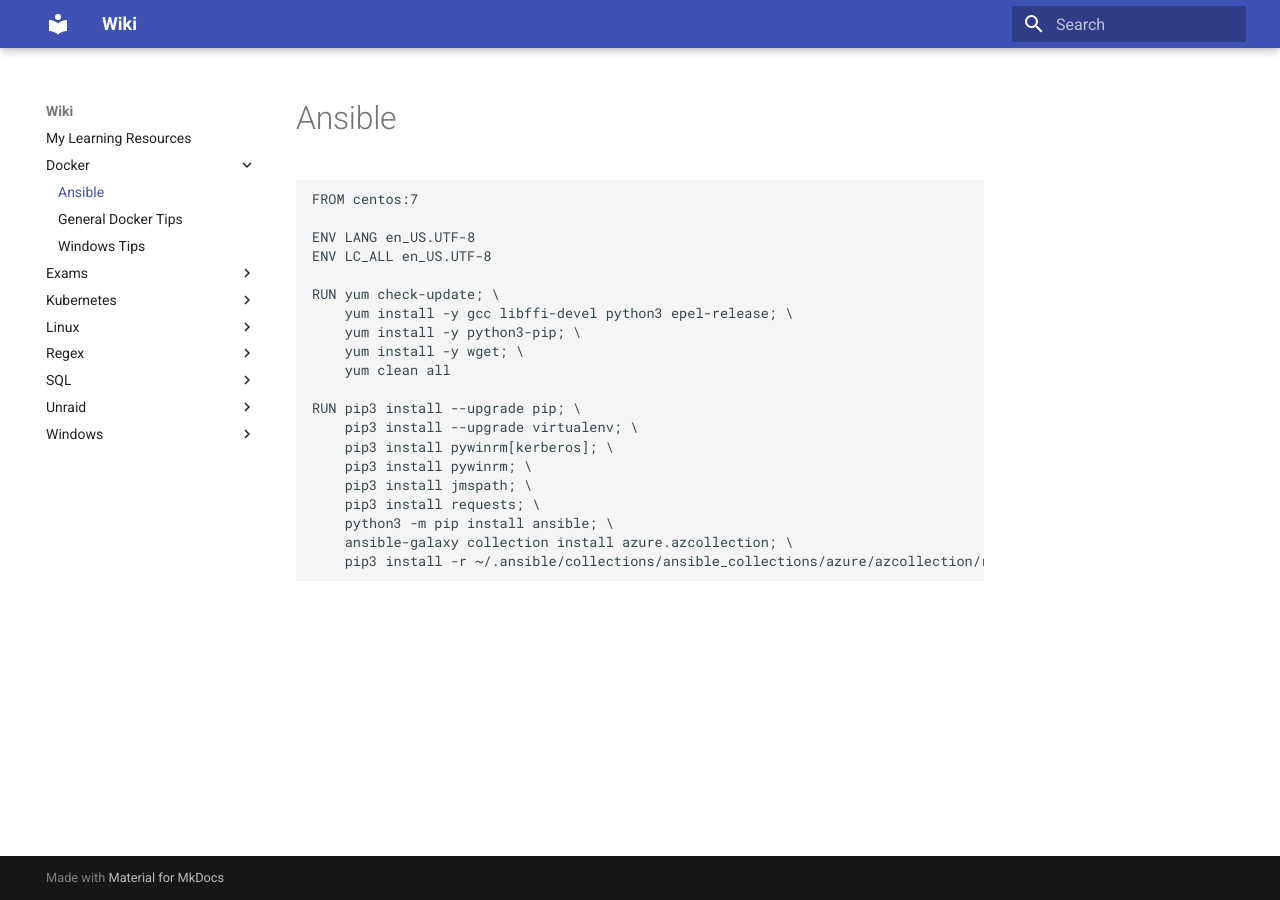
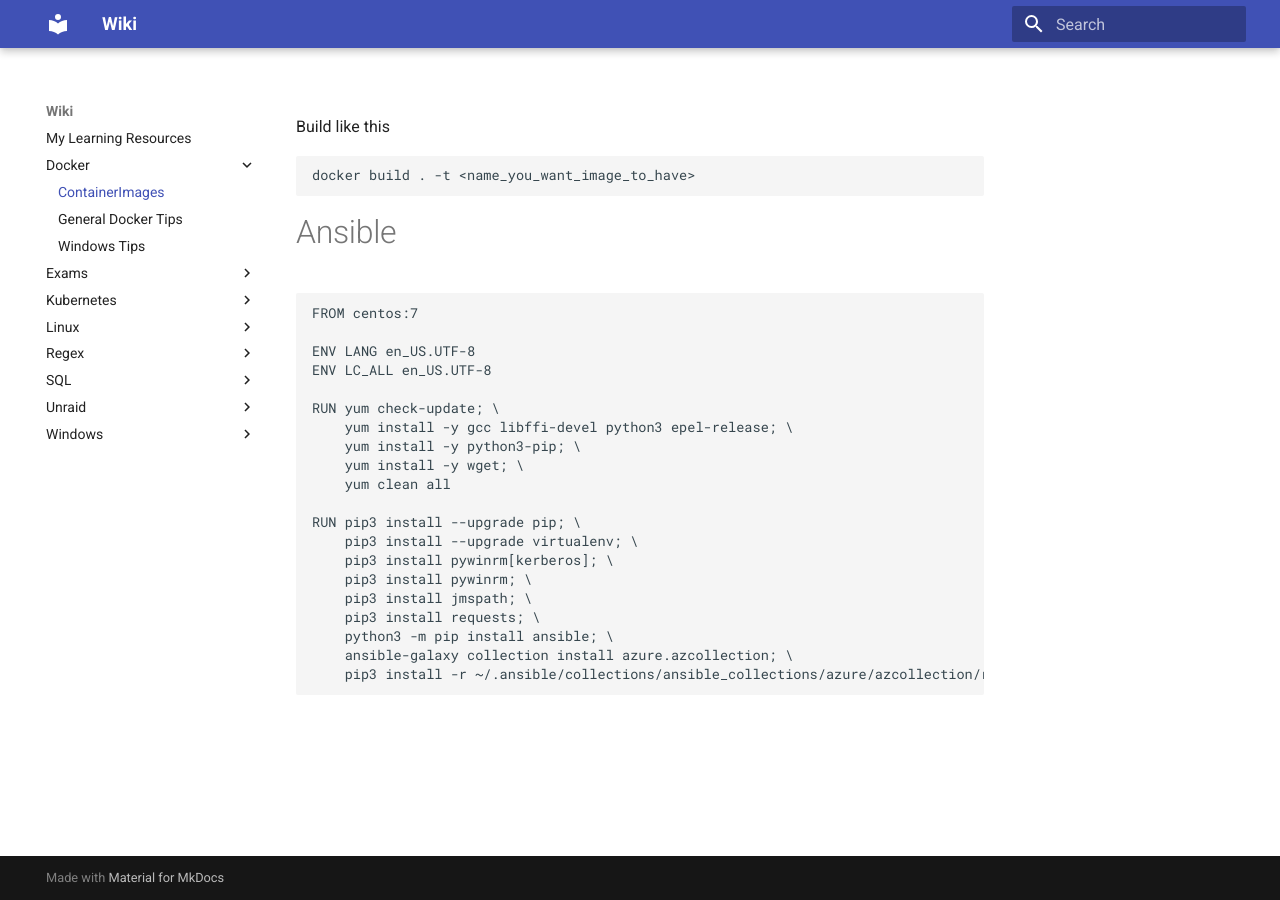
Before and after one commit to iaingblack/mkdocs, an MkDocs documentation site: the page built from docs/Docker/ContainerImages.md, in a window 1280 px wide. Built offline with MkDocs 1.6.1 and Material for MkDocs 9.7.7, drawn with Linux system fonts in a browser that asks for light colours.

Commit message:
Update ContainerImages.md

````diff
--- a/docs/Docker/ContainerImages.md
+++ b/docs/Docker/ContainerImages.md
@@ -1,3 +1,9 @@
+Build like this
+
+```bash
+docker build . -t <name_you_want_image_to_have>
+```
+
 # Ansible
 
 ```yaml
````
